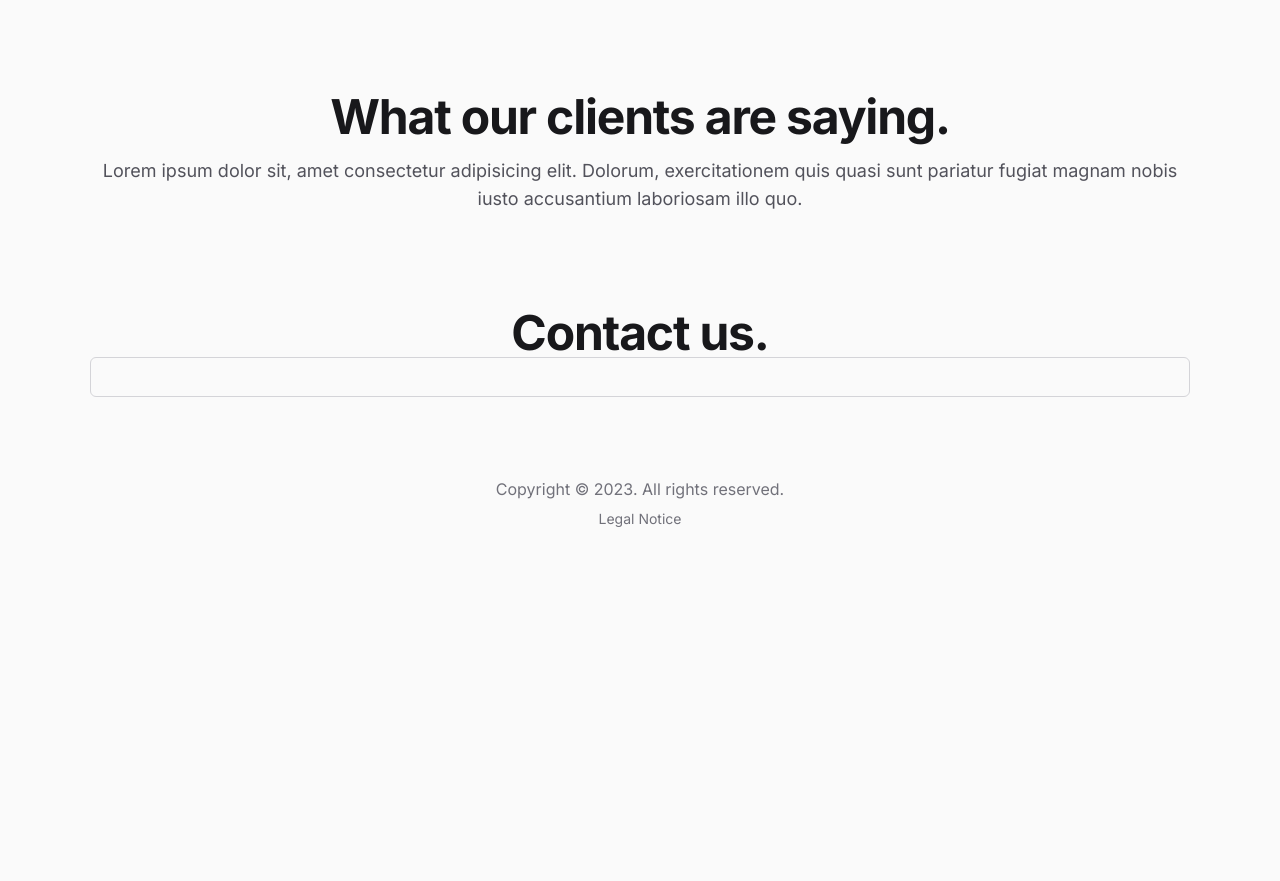
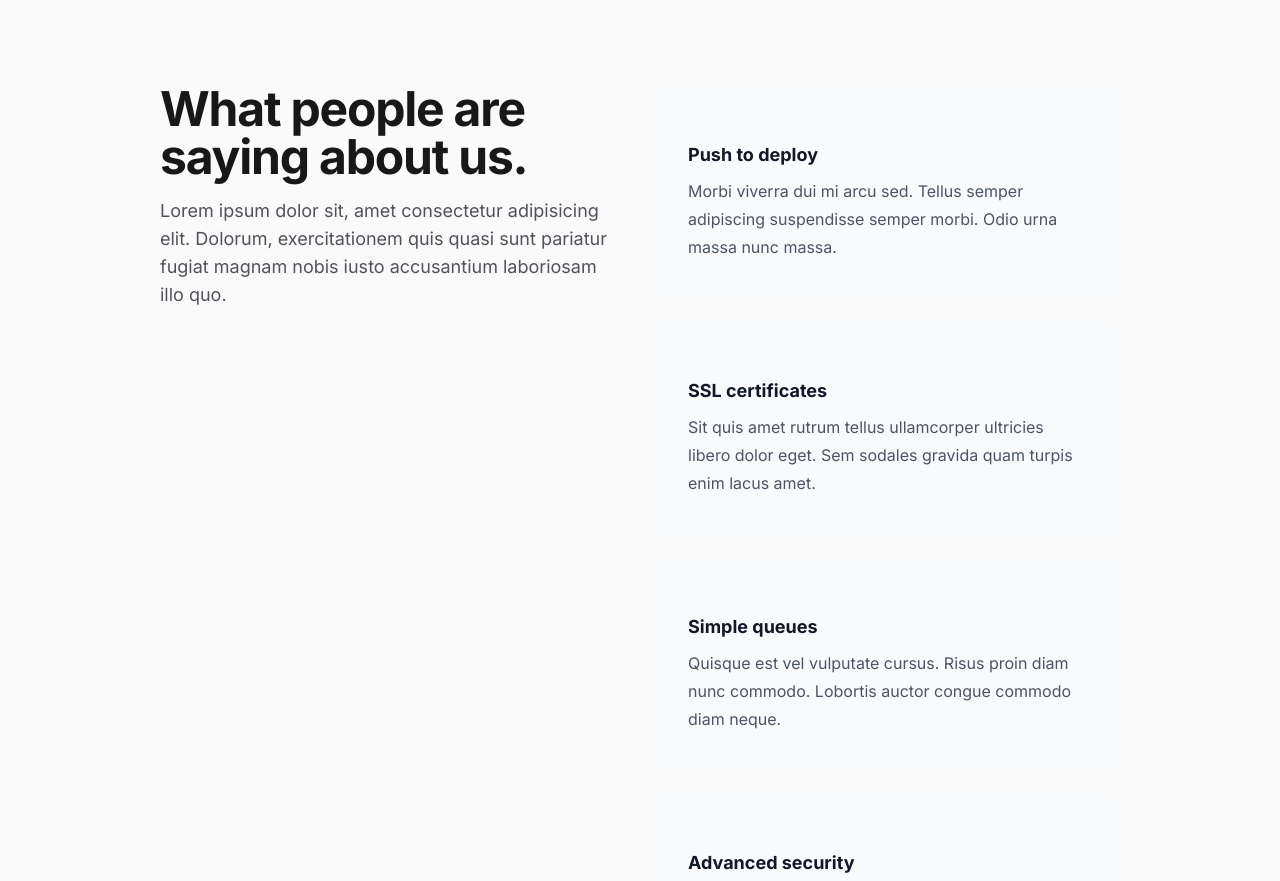
Before and after one commit to sek-consulting/sek-portfolio, an Astro site: page / in a window 1280 px wide. Shown: the part 1919-2800 px from the top of the page. Before the commit the page ends 2540 px from the top, so only its background shows below. Built offline with nearby package versions, Linux system fonts and the light colour scheme; Astro itself is replaced by a stand-in of ours.

Commit message:
switched @/* alias to ~/*

```diff
--- /dev/null
+++ b/src/assets/icons/logo.astro
@@ -0,0 +1,5 @@
+<svg viewBox="0 0 60 40" class="h-8 fill-current md:h-10">
+  <path
+    d="M0 0h24.971v8.644H0V0Zm0 31.388v8.611h24.971v-8.611H0Zm10.872-7.02V15.71h17.747L44.318 0h12.091L31.986 24.368H10.872Zm26.274 4.878 6.166-6.12L60.22 39.999H47.944L37.146 29.246Z"
+  ></path>
+</svg>
--- a/src/components/Footer.astro
+++ b/src/components/Footer.astro
@@ -1,5 +1,5 @@
 ---
-import Button from "@/components/ui/button.astro"
+import Button from "~/components/ui/button.astro"
 ---
 
 <footer class="my-20 text-center">
--- a/src/components/Hero.astro
+++ b/src/components/Hero.astro
@@ -3,8 +3,8 @@ import { Picture } from "@astrojs/image/components"
 
 import { Icon } from "astro-icon"
 
-import heroImage from "@/assets/hero.png"
-import Button from "@/components/ui/button.astro"
+import heroImage from "~/assets/hero.png"
+import Button from "~/components/ui/button.astro"
 ---
 
 <section
--- a/src/components/Navbar.astro
+++ b/src/components/Navbar.astro
@@ -1,5 +1,6 @@
 ---
-import Button from "@/components/ui/button.astro"
+import Logo from "~/assets/icons/logo.astro"
+import Button from "~/components/ui/button.astro"
 
 let links = [
   { title: "About Us", path: "/" },
@@ -25,11 +26,7 @@ let links = [
   >
     <div class="flex items-center justify-between">
       <Button variant="ghost" class="px-0" href="/">
-        <svg viewBox="0 0 60 40" class="h-8 fill-current md:h-10">
-          <path
-            d="M0 0h24.971v8.644H0V0Zm0 31.388v8.611h24.971v-8.611H0Zm10.872-7.02V15.71h17.747L44.318 0h12.091L31.986 24.368H10.872Zm26.274 4.878 6.166-6.12L60.22 39.999H47.944L37.146 29.246Z"
-          ></path>
-        </svg>
+        <Logo />
       </Button>
       <div id="hamburger" class="group flex flex-col gap-[4px] md:hidden">
         <div
--- a/src/components/Services.astro
+++ b/src/components/Services.astro
@@ -37,10 +37,6 @@ const infoCards = [
 
 <section class="pt-24 text-center lg:pt-28">
   <h2 class="text-4xl font-bold lg:text-5xl lg:tracking-tight">What we are doing.</h2>
-  <p class="mt-4 text-lg text-zinc-600">
-    Lorem ipsum dolor sit, amet consectetur adipisicing elit. Dolorum, exercitationem quis quasi
-    sunt pariatur fugiat magnam nobis iusto accusantium laboriosam illo quo.
-  </p>
   <div class="mt-16 grid gap-10 sm:grid-cols-2 lg:mt-24 lg:grid-cols-3 lg:gap-16">
     {
       infoCards.map((card) => (
--- a/src/components/Testimonials.astro
+++ b/src/components/Testimonials.astro
@@ -1,11 +1,51 @@
 ---
 ---
 
-<section class="lg:pt-32c pt-24 text-center">
-  <h2 class="text-4xl font-bold lg:text-5xl lg:tracking-tight">What our clients are saying.</h2>
-  <p class="mt-4 text-lg text-zinc-600">
-    Lorem ipsum dolor sit, amet consectetur adipisicing elit. Dolorum, exercitationem quis quasi
-    sunt pariatur fugiat magnam nobis iusto accusantium laboriosam illo quo.
-  </p>
-  <div class=""></div>
+<section class="pt-24 lg:pt-32">
+  <div class="mx-auto flex max-w-5xl flex-col items-start gap-10 px-6 md:flex-row lg:px-8">
+    <div class="w-full md:sticky md:top-10 md:w-[28rem]">
+      <h2 class="text-4xl font-bold lg:text-5xl lg:tracking-tight">
+        What people are saying about us.
+      </h2>
+      <p class="mt-4 text-lg text-zinc-600">
+        Lorem ipsum dolor sit, amet consectetur adipisicing elit. Dolorum, exercitationem quis quasi
+        sunt pariatur fugiat magnam nobis iusto accusantium laboriosam illo quo.
+      </p>
+    </div>
+    <div class="mt-5 w-full min-w-0 flex-1 md:mt-0">
+      <dl class="grid grid-cols-1 gap-y-5 gap-x-8 md:max-w-xl lg:max-w-none">
+        <div class="relative rounded-lg bg-gray-50 p-10">
+          <dt class="mt-4 text-lg font-semibold leading-7 text-gray-900">Push to deploy</dt>
+          <dd class="mt-2 text-base leading-7 text-gray-600">
+            Morbi viverra dui mi arcu sed. Tellus semper adipiscing suspendisse semper morbi. Odio
+            urna massa nunc massa.
+          </dd>
+        </div>
+
+        <div class="relative rounded-lg bg-gray-50 p-10">
+          <dt class="mt-4 text-lg font-semibold leading-7 text-gray-900">SSL certificates</dt>
+          <dd class="mt-2 text-base leading-7 text-gray-600">
+            Sit quis amet rutrum tellus ullamcorper ultricies libero dolor eget. Sem sodales gravida
+            quam turpis enim lacus amet.
+          </dd>
+        </div>
+
+        <div class="relative rounded-lg bg-gray-50 p-10">
+          <dt class="mt-4 text-lg font-semibold leading-7 text-gray-900">Simple queues</dt>
+          <dd class="mt-2 text-base leading-7 text-gray-600">
+            Quisque est vel vulputate cursus. Risus proin diam nunc commodo. Lobortis auctor congue
+            commodo diam neque.
+          </dd>
+        </div>
+
+        <div class="relative rounded-lg bg-gray-50 p-10">
+          <dt class="mt-4 text-lg font-semibold leading-7 text-gray-900">Advanced security</dt>
+          <dd class="mt-2 text-base leading-7 text-gray-600">
+            Arcu egestas dolor vel iaculis in ipsum mauris. Tincidunt mattis aliquet hac quis. Id
+            hac maecenas ac donec pharetra eget.
+          </dd>
+        </div>
+      </dl>
+    </div>
+  </div>
 </section>
--- a/src/components/about-us.astro
+++ b/src/components/about-us.astro
@@ -1,7 +1,7 @@
 ---
 ---
 
-<section class="lg:pt-32c pt-24 text-center">
+<section class="pt-24 text-center lg:pt-32">
   <h2 class="text-4xl font-bold lg:text-5xl lg:tracking-tight">Who we are.</h2>
   <p class="mt-4 text-lg text-zinc-600">
     Lorem ipsum dolor sit, amet consectetur adipisicing elit. Dolorum, exercitationem quis quasi
--- a/src/components/contact-form.astro
+++ b/src/components/contact-form.astro
@@ -1,8 +1,8 @@
 ---
-import Input from "@/components/ui/input.astro"
+import Input from "~/components/ui/input.astro"
 ---
 
-<section class="lg:pt-32c pt-24 text-center">
+<section class="pt-24 text-center lg:pt-32">
   <h2 class="text-4xl font-bold lg:text-5xl lg:tracking-tight">Contact us.</h2>
   <Input type="text" />
 </section>
--- a/src/layouts/Layout.astro
+++ b/src/layouts/Layout.astro
@@ -2,8 +2,8 @@
 import "@fontsource/inter/latin-400.css"
 import "@fontsource/inter/latin-700.css"
 
-import Navbar from "@/components/navbar.astro"
-import Footer from "@/components/footer.astro"
+import Navbar from "~/components/navbar.astro"
+import Footer from "~/components/footer.astro"
 
 interface Props {
   title: string
--- a/tsconfig.json
+++ b/tsconfig.json
@@ -4,7 +4,7 @@
     "strict": true,
     "baseUrl": ".",
     "paths": {
-      "@/*": ["src/*"]
+      "~/*": ["src/*"]
     }
   }
 }
```
Also changed, not shown: src/pages/index.astro (+7 -7 lines).
